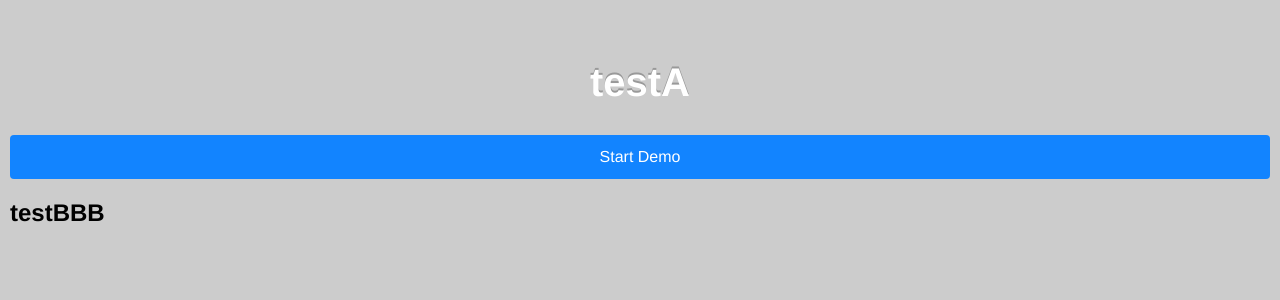
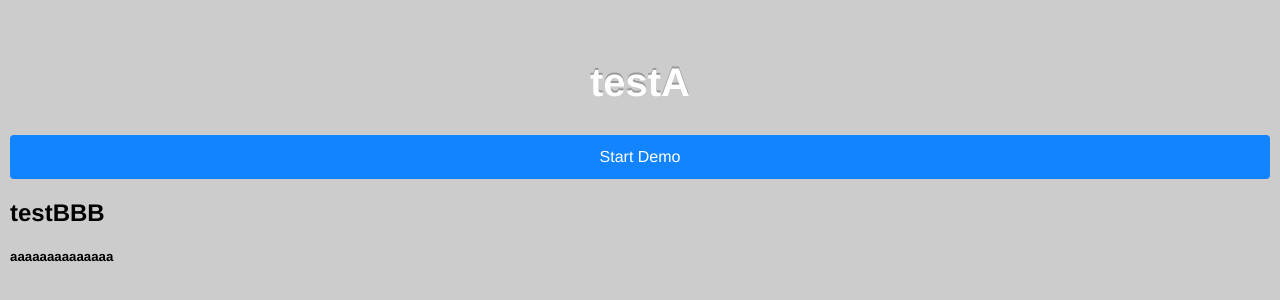
Before and after one commit to hcs-s3-2021-nkt/-A, a website: page www/index.html in a window 1280 px wide. Shown: the part 150-450 px from the top of the page. Drawn offline with Linux system fonts and the light colour scheme.

Commit message:
てすとしー

```diff
--- a/www/index.html
+++ b/www/index.html
@@ -20,6 +20,6 @@
     <h1>testA</h1>
     <a class="button--large" href="phonegap-demo.html">Start Demo</a>
     <h2>testBBB</h2>
-
+    <h5>aaaaaaaaaaaaaa</h5>
 </body>
 </html>
```
